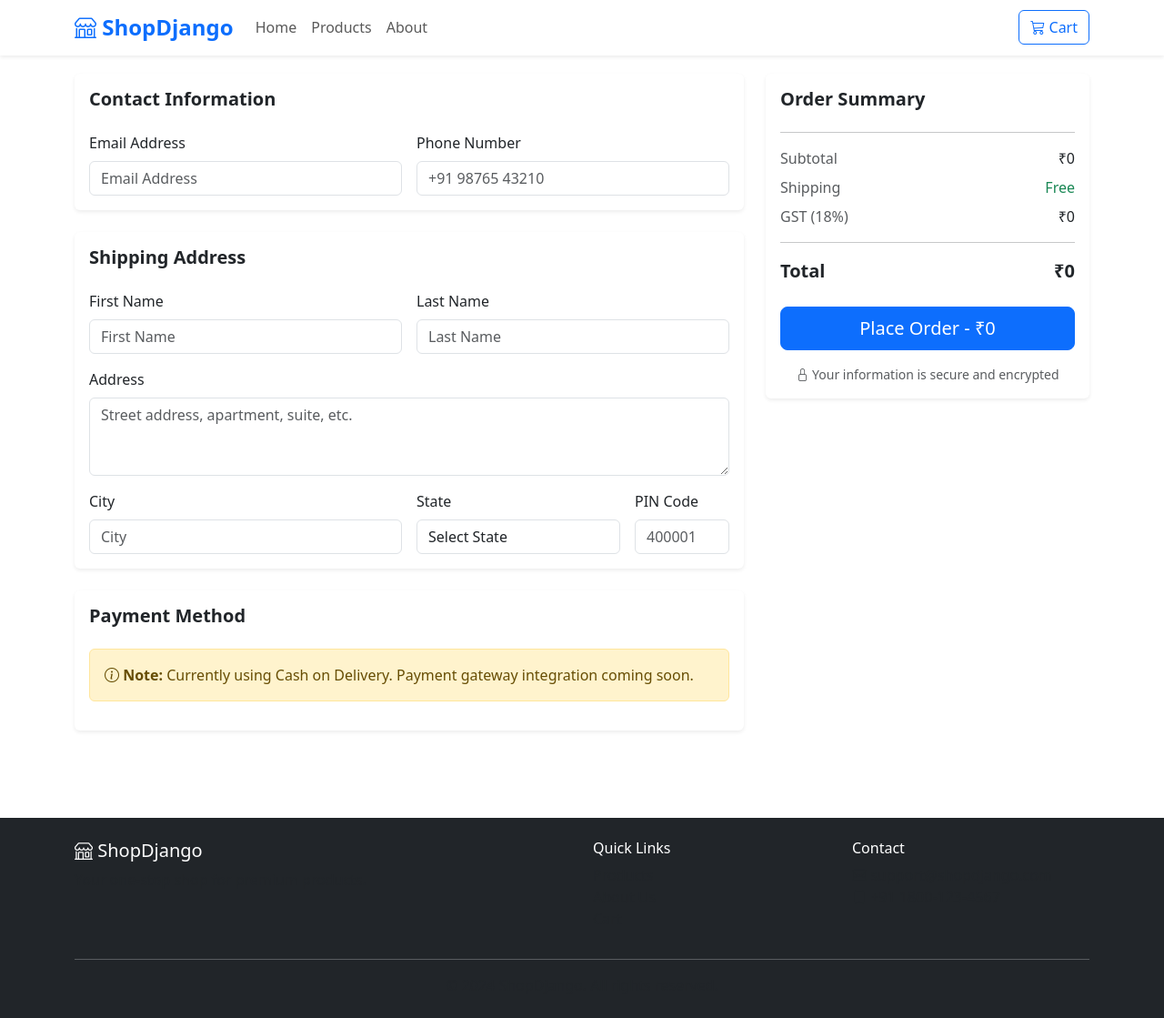
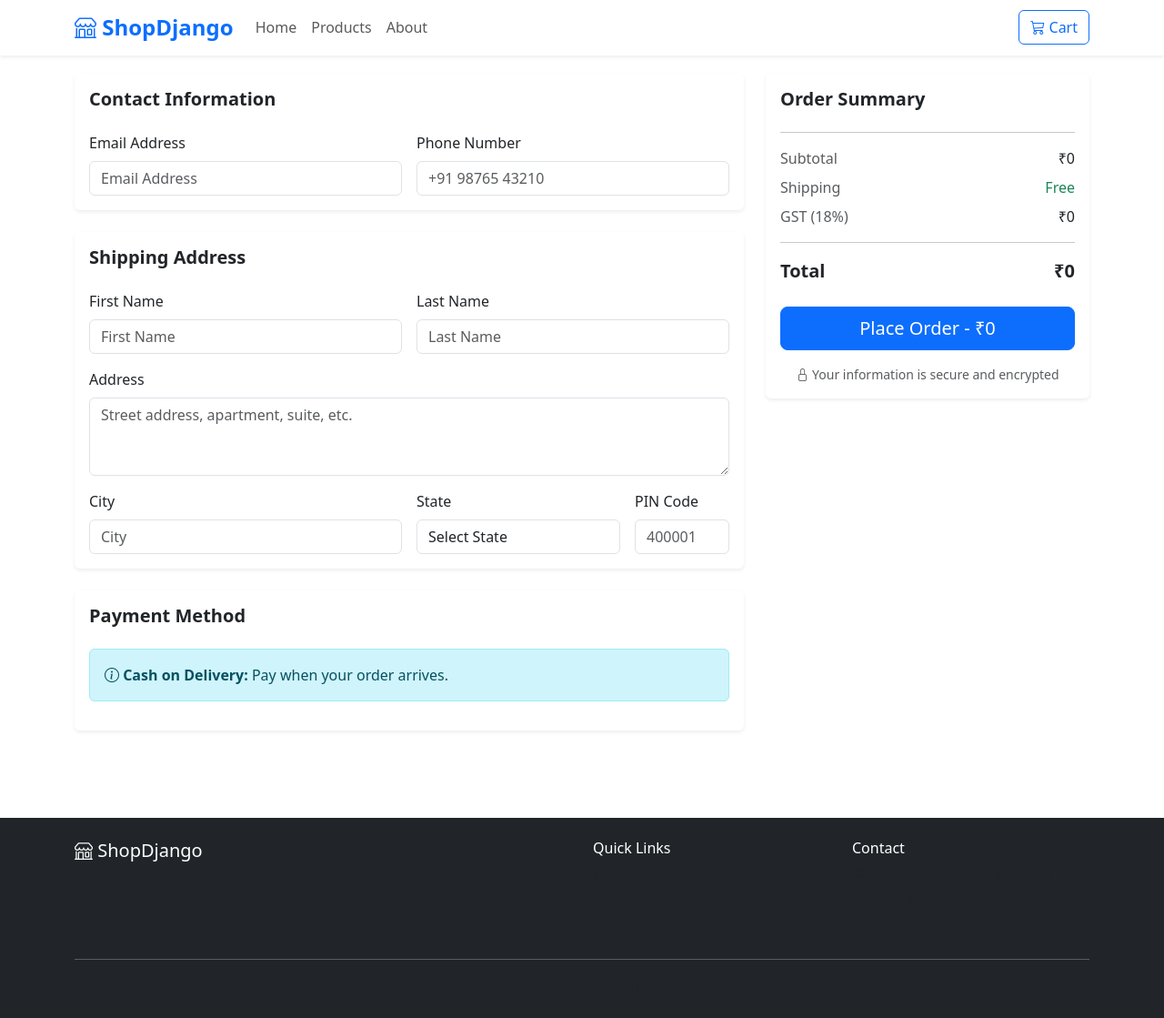
Before and after one commit to vaibhavchopra-wq/rzp-integrate-test, a Django app: template templates/orders/checkout.html in a window 1280 px wide. Shown: the part 101-1220 px from the top of the page at 91% size. Run offline with Django 4.2, Linux system fonts and the light colour scheme; the template is opened without the code that fills it: values that come from a table or form of the project are taken from there, others are empty.

Commit message:
Remove all Razorpay placeholders from base project
Clean base project should have no payment gateway references
so MCP tool can be tested on truly unseen projects.

Removed:
- razorpay_order_id, razorpay_payment_id, razorpay_signature fields
- 'razorpay' payment method choice
- TODO comments mentioning Razorpay
- RAZORPAY settings from settings.py
- Razorpay comment from .env.example

Co-Authored-By: Claude Opus 4.6 <noreply@anthropic.com>

```diff
--- a/config/settings.py
+++ b/config/settings.py
@@ -101,7 +101,3 @@ DEFAULT_AUTO_FIELD = 'django.db.models.BigAutoField'
 # Session settings
 SESSION_ENGINE = 'django.contrib.sessions.backends.db'
 CART_SESSION_ID = 'cart'
-
-# Razorpay settings (to be configured)
-RAZORPAY_KEY_ID = os.environ.get('RAZORPAY_KEY_ID', '')
-RAZORPAY_KEY_SECRET = os.environ.get('RAZORPAY_KEY_SECRET', '')
--- a/orders/models.py
+++ b/orders/models.py
@@ -13,7 +13,6 @@ class Order(models.Model):
 
     PAYMENT_METHOD_CHOICES = [
         ('cod', 'Cash on Delivery'),
-        ('razorpay', 'Razorpay'),
     ]
 
     order_id = models.CharField(max_length=50, unique=True, editable=False)
@@ -40,10 +39,6 @@ class Order(models.Model):
         choices=PAYMENT_STATUS_CHOICES,
         default='pending'
     )
-    razorpay_order_id = models.CharField(max_length=100, blank=True)
-    razorpay_payment_id = models.CharField(max_length=100, blank=True)
-    razorpay_signature = models.CharField(max_length=200, blank=True)
-
     created = models.DateTimeField(auto_now_add=True)
     updated = models.DateTimeField(auto_now=True)
 
--- a/templates/orders/checkout.html
+++ b/templates/orders/checkout.html
@@ -90,16 +90,10 @@
                 <div class="card border-0 shadow-sm">
                     <div class="card-body">
                         <h5 class="card-title fw-bold mb-4">Payment Method</h5>
-                        <div class="alert alert-warning">
+                        <div class="alert alert-info">
                             <i class="bi bi-info-circle"></i>
-                            <strong>Note:</strong> Currently using Cash on Delivery.
-                            Payment gateway integration coming soon.
+                            <strong>Cash on Delivery:</strong> Pay when your order arrives.
                         </div>
-                        <!-- ============================================
-                             PAYMENT GATEWAY INTEGRATION POINT
-                             ============================================
-                             TODO: Add Razorpay payment button here
-                        -->
                     </div>
                 </div>
             </div>
```
Also changed, not shown: orders/views.py (+0 -9 lines), orders/migrations/0001_initial.py, 1 other file.
